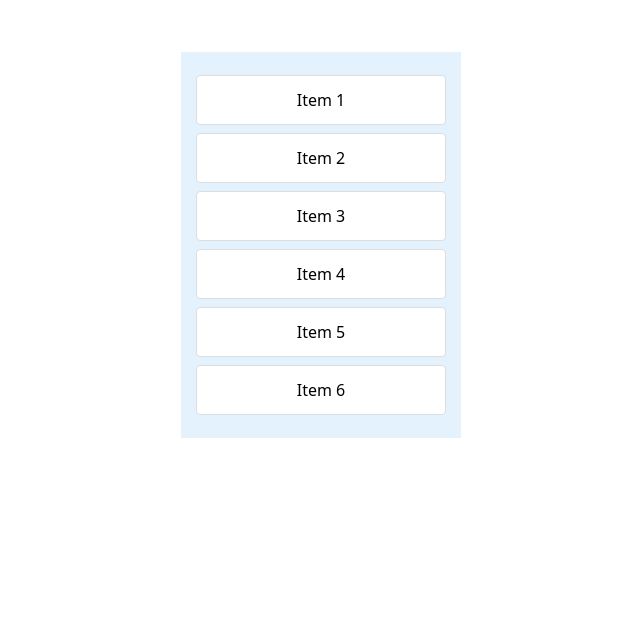
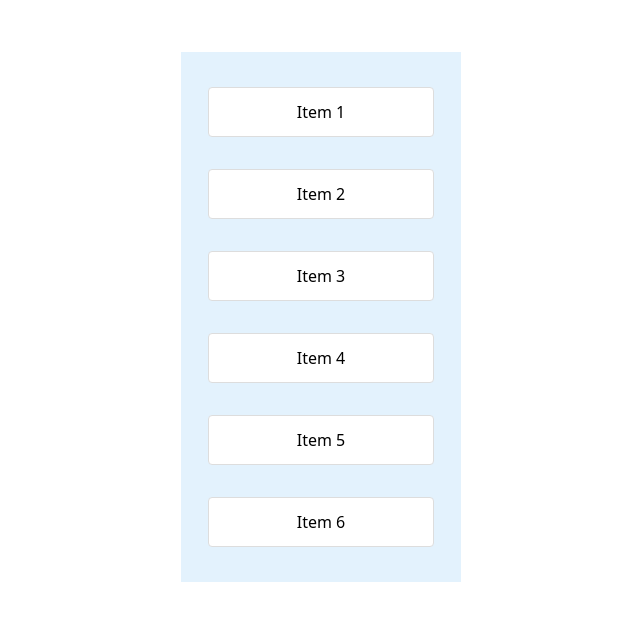
Before and after one commit to LiLy970307/react-vite-ts, a React (Vite) app: page / in a window 1280 px wide. Shown: the top 620 px of the page, without its empty margins (319-959 px from the left). Built offline with nearby package versions, Linux system fonts and the light colour scheme.

Commit message:
main commit

```diff
--- a/package.json
+++ b/package.json
@@ -28,6 +28,7 @@
     "eslint-plugin-react-hooks": "^5.1.0",
     "eslint-plugin-react-refresh": "^0.4.19",
     "globals": "^15.15.0",
+    "sass-embedded": "^1.86.3",
     "typescript": "~5.7.2",
     "typescript-eslint": "^8.24.1",
     "vite": "^6.2.0"
--- /dev/null
+++ b/src/assets/common.scss
@@ -0,0 +1,13 @@
+// CSS 或 CSS-in-JS 中定义
+.combine-highlight {
+  background-color: #bbdefb;
+  transition: background-color 2s ease !important;
+}
+
+
+.group-container {
+  border: #bbdefb solid 1px;
+  border-radius: 4px;
+  padding: 10px;
+  display: flex;
+}
--- a/src/main.tsx
+++ b/src/main.tsx
@@ -2,6 +2,7 @@ import { StrictMode } from "react";
 import { createRoot } from "react-dom/client";
 import { BrowserRouter } from "react-router-dom";
 import "@/index.css";
+import './assets/common.scss';
 import App from "@/App.tsx";
 import "@ant-design/v5-patch-for-react-19";
 
--- a/src/views/Drag/index.tsx
+++ b/src/views/Drag/index.tsx
@@ -4,6 +4,7 @@ import {
   Droppable,
   Draggable,
   DropResult,
+  DragUpdate,
   DraggableProvided,
   DraggableStateSnapshot,
   DroppableProvided,
@@ -36,6 +37,9 @@ const App: React.FC = () => {
   const [groups, setGroups] = useState<Group[]>([]);
   const [editingGroupId, setEditingGroupId] = useState<string | null>(null);
   const [newGroupName, setNewGroupName] = useState("");
+  const [combnieItemId, setCombineItemId] = useState<string | null>(null);
+  const [ableToCombine, setAbleToCombine] = useState(false);
+  const [timer, setTimer] = useState<NodeJS.Timeout | null>(null);
 
   // 工具函数：检查分组是否为空
   const isGroupEmpty = (groupId: string | null, items: Item[]): boolean => {
@@ -101,6 +105,27 @@ const App: React.FC = () => {
     }
   };
 
+  useEffect(() => {
+    console.log(ableToCombine);
+  }, [ableToCombine]);
+
+  // 处理拖拽更新
+  const onDragUpdate = (update: DragUpdate) => {
+    console.log(update);
+    const { combine } = update;
+    if (combine) {
+      const timers = setTimeout(() => {
+        setAbleToCombine(true);
+      }, 800);
+      setTimer(timers);
+    } else {
+      setAbleToCombine(false);
+      clearTimeout(timer!);
+    }
+    // setCombineItemId(combine?.draggableId || null);
+    // if (!destination) return;
+  };
+
   // 创建新分组
   const createNewGroup = (itemId: string) => {
     const newGroupId = `group-${Date.now()}`;
@@ -119,6 +144,7 @@ const App: React.FC = () => {
     setItems(updatedItems);
     setGroups(updatedGroups);
     message.success(`已创建新分组 ${newGroupName}`);
+    setAbleToCombine(false);
   };
 
   // 添加到现有分组
@@ -187,6 +213,8 @@ const App: React.FC = () => {
     const { source, destination, combine, draggableId } = result;
     console.log(result);
 
+    if (combine && !ableToCombine) return;
+
     // 1. 处理合并操作（拖拽到另一项上）
     if (combine) {
       const draggedItemId = draggableId; // 被拖拽的项（A项）
@@ -224,6 +252,8 @@ const App: React.FC = () => {
       setItems(updatedItems);
       setGroups(updatedGroups);
       message.success(`已创建新分组 "${newGroupName}" 并添加选中项`);
+      clearTimeout(timer!);
+      setAbleToCombine(false);
       return;
     }
 
@@ -334,7 +364,7 @@ const App: React.FC = () => {
 
   return (
     <div style={{ padding: "20px", minHeight: "100vh" }}>
-      <DragDropContext onDragEnd={onDragEnd}>
+      <DragDropContext onDragEnd={onDragEnd} onDragUpdate={onDragUpdate}>
         <div
           style={{
             display: "flex",
@@ -371,19 +401,36 @@ const App: React.FC = () => {
                               ref={provided.innerRef}
                               {...provided.draggableProps}
                               {...provided.dragHandleProps}
+                              //   className={
+                              //     snapshot.combineWith ? "combine-highlight" : ""
+                              //   }
                               style={{
                                 padding: "12px",
                                 margin: "8px 0",
-                                background: snapshot.combineWith
-                                  ? "#bbdefb"
-                                  : "white",
+                                backgroundColor:
+                                  snapshot.combineTargetFor && ableToCombine
+                                    ? "#bbdefb"
+                                    : "transparent",
+                                transition: snapshot.combineTargetFor
+                                  ? "background-color 2s ease"
+                                  : "none", // 仅在激活时应用
+                                // 强制重绘
+                                transform: "translateZ(0)",
                                 borderRadius: "4px",
-                                border: "1px solid #ddd",
-                                color: "#000",
                                 ...provided.draggableProps.style,
                               }}
                             >
-                              {item.content}
+                              <div
+                                style={{
+                                  padding: "12px",
+                                  background: "white",
+                                  borderRadius: "4px",
+                                  border: "1px solid #ddd",
+                                  color: "#000",
+                                }}
+                              >
+                                {item.content}
+                              </div>
                             </div>
                           )}
                         </Draggable>
@@ -397,7 +444,7 @@ const App: React.FC = () => {
           )}
           {/* 已分组的项目 */}
           {groups.map((group) => (
-            <div key={group.id}>
+            <div key={group.id} className="group-container">
               <Dropdown menu={getGroupMenu(group.id)} trigger={["contextMenu"]}>
                 <div
                   style={{
```
Also changed, not shown: 1 other file (tests, documents, lock files or other folders).
